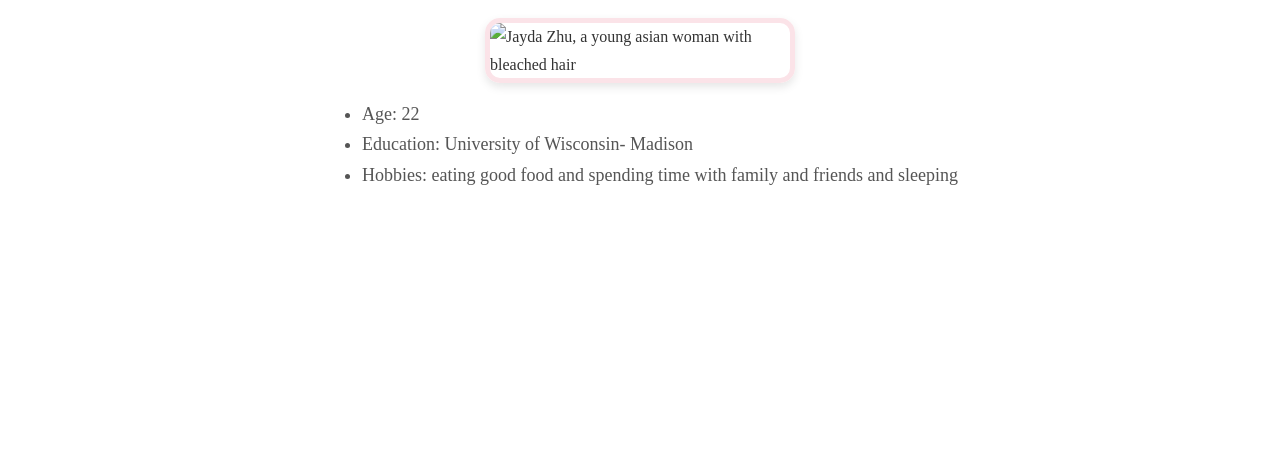
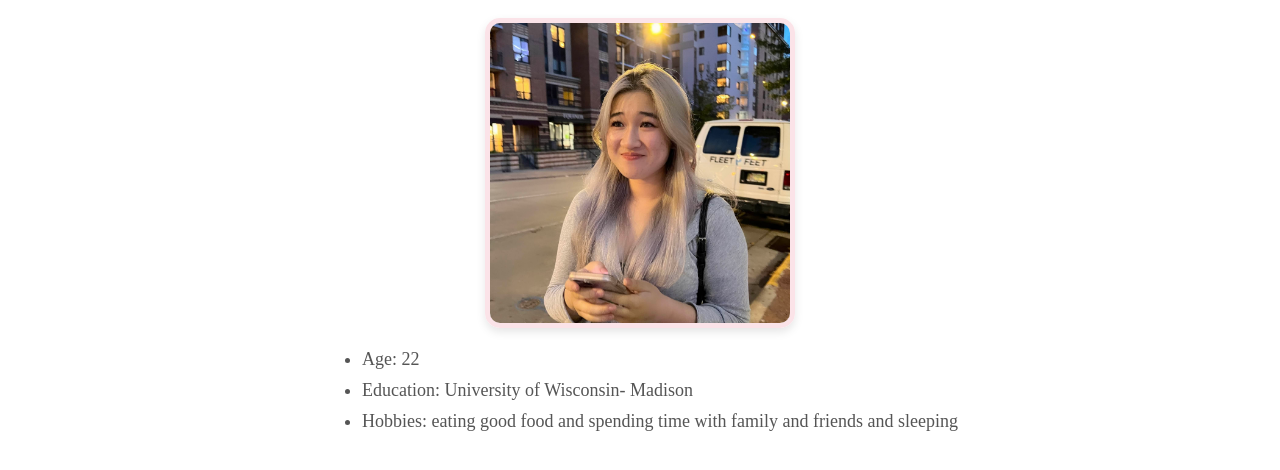
Before and after one commit to jda-z/jda-z.github.io, a plain HTML site: page index.html in a window 1280 px wide. Shown: the part 316-786 px from the top of the page. Drawn offline with Linux system fonts and the light colour scheme.

Commit message:
Add files via upload

```diff
--- a/index.html
+++ b/index.html
@@ -23,7 +23,7 @@
     <h1>About Me!</h1>
     </div>
     <div>
-        <img src="./images/me.jpg" alt="Jayda Zhu, a young asian woman with bleached hair" width="300" style="display: block; margin: auto;">
+        <img src="me.jpg" alt="Jayda Zhu, a young asian woman with bleached hair" width="300" style="display: block; margin: auto;">
     </div>
     <div style="text-align: center;">
     <ul style="display: inline-block; text-align: left;">
```
